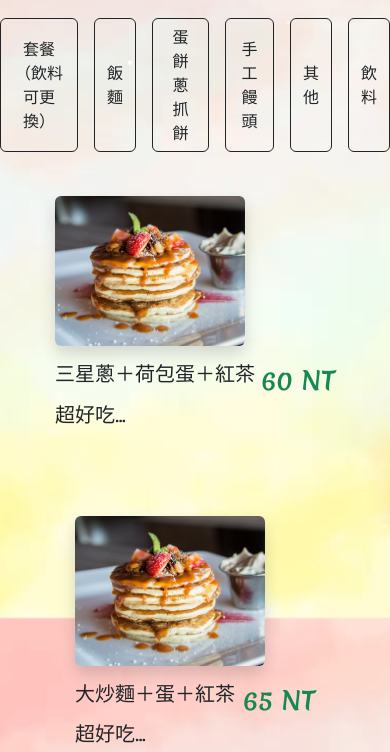
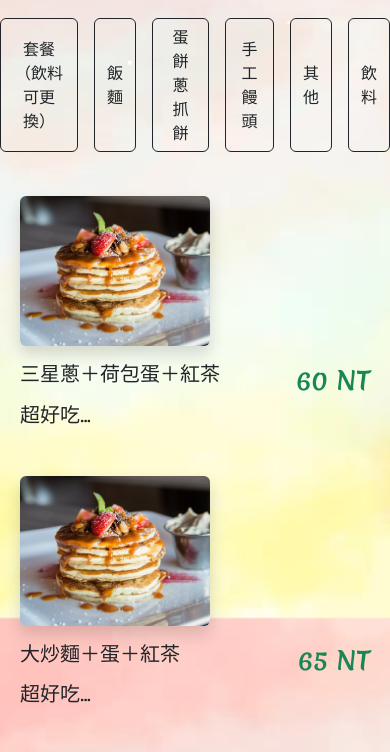
Before and after one commit to Yuta0101/menu-site, a plain HTML site: page index.html in a window 390 px wide. Shown: the part 226-978 px from the top of the page. Drawn offline with nearby package versions, Linux system fonts and the light colour scheme; a script that the page names is missing.

Commit message:
Add files via upload

```diff
--- a/style.css
+++ b/style.css
@@ -2,7 +2,7 @@
 @import url('https://fonts.googleapis.com/css2?family=Merienda:wght@300;400;500;600;700;800;900&display=swap');
 
 body {
-  font-family: 'Merienda' !important;
+  font-family: 'Merienda', cursive !important;
   background-image: url('/images/Pig.jpg');
   background-size: cover;
   background-repeat: no-repeat;
@@ -16,7 +16,7 @@ body {
   overflow-x: hidden;
 }
 
-/* 確保 canvas 不遮住內容 */
+/* 雪花 canvas 在最底層 */
 #snow-canvas {
   position: fixed;
   top: 0;
@@ -25,12 +25,13 @@ body {
   pointer-events: none;
 }
 
-/* 網站內容層在雪花之上 */
+/* 所有內容在雪花上層 */
 * {
   position: relative;
   z-index: 2;
 }
 
+/* 頁面標題 */
 .heading {
   font-family: 'Indie Flower', cursive;
   text-align: center;
@@ -39,195 +40,15 @@ body {
   color: #333;
 }
 
-#menu-list {
-  display: grid;
-  grid-template-columns: repeat(auto-fit, minmax(400px, 1fr));
-  justify-content: center;
-  padding: 40px 160px 0;
-  column-gap: 80px;
-  row-gap: 70px;
-}
-
-#card img {
-  width: 160px;
-  height: 100px;
-  object-fit: cover;
-  border-radius: 8px;
-}
-
-@media (max-width: 760px) {
-  #card {
-    max-width: 400px;
-  }
-
-  #card img {
-    width: 100%;
-    height: 240px;
-  }
-
-}@import url('https://fonts.googleapis.com/css2?family=Indie+Flower&family=Poppins:wght@100;200;300;400;500;600;700;800;900&display=swap');
-@import url('https://fonts.googleapis.com/css2?family=Merienda:wght@300;400;500;600;700;800;900&display=swap');
-
-body {
-  font-family: 'Merienda' !important;
-  background-image: url('/images/Pig.jpg');
-  background-size: cover;
-  background-repeat: no-repeat;
-  background-attachment: fixed;
-  background-position: center;
-  min-height: 100vh;
-  margin: 0;
-  padding: 0;
-  position: relative;
-  z-index: 0;
-  overflow-x: hidden;
-}
-
-/* 確保 canvas 不遮住內容 */
-#snow-canvas {
-  position: fixed;
-  top: 0;
-  left: 0;
-  z-index: 1;
-  pointer-events: none;
-}
-
-/* 網站內容層在雪花之上 */
-* {
-  position: relative;
-  z-index: 2;
-}
-
-.heading {
-  font-family: 'Indie Flower', cursive;
-  text-align: center;
-  margin-top: 50px;
-  font-size: 50px;
-  color: #333;
-}
-
-#menu-list {
-  display: grid;
-  grid-template-columns: repeat(auto-fit, minmax(400px, 1fr));
-  justify-content: center;
-  padding: 40px 160px 0;
-  column-gap: 80px;
-  row-gap: 70px;
-}
-
-#card img {
-  width: 160px;
-  height: 100px;
-  object-fit: cover;
-  border-radius: 8px;
-}
-
-@media (max-width: 760px) {
-  #card {
-    max-width: 400px;
-  }
-
-  #card img {
-    width: 100%;
-    height: 240px;
-  }
-
-}
-@import url('https://fonts.googleapis.com/css2?family=Indie+Flower&family=Poppins:wght@100;200;300;400;500;600;700;800;900&display=swap');
-@import url('https://fonts.googleapis.com/css2?family=Merienda:wght@300;400;500;600;700;800;900&display=swap');
-
-body {
-  font-family: 'Merienda' !important;
-  background-image: url('/images/Pig.jpg');
-  background-size: cover;
-  background-repeat: no-repeat;
-  background-attachment: fixed;
-  background-position: center;
-  min-height: 100vh;
-  margin: 0;
-  padding: 0;
-  position: relative;
-  z-index: 0;
-  overflow-x: hidden;
-}
-
-/* 確保 canvas 不遮住內容 */
-#snow-canvas {
-  position: fixed;
-  top: 0;
-  left: 0;
-  z-index: 1;
-  pointer-events: none;
-}
-
-/* 網站內容層在雪花之上 */
-* {
-  position: relative;
-  z-index: 2;
-}
-
-.heading {
-  font-family: 'Indie Flower', cursive;
-  text-align: center;
-  margin-top: 50px;
-  font-size: 50px;
-  color: #333;
-}
-
-#menu-list {
-  display: grid;
-  grid-template-columns: repeat(auto-fit, minmax(400px, 1fr));
-  justify-content: center;
-  padding: 40px 160px 0;
-  column-gap: 80px;
-  row-gap: 70px;
-}
-
-#card img {
-  width: 160px;
-  height: 100px;
-  object-fit: cover;
-  border-radius: 8px;
-}
-
-@media (max-width: 760px) {
-  #card {
-    max-width: 400px;
-  }
-
-  #card img {
-    width: 100%;
-    height: 240px;
-  }
-
-}
-.gif-float {
-  position: absolute;              /* 不佔空間 */
-  top: -65px;                       /* 離上方的距離，可微調 */
-  left: 90%;                       /* 水平置中 */
-  transform: translateX(-50%);     /* 水平偏移一半寬度實現置中 */
-  width: 195px;                    /* 可依需要放大縮小 */
-  z-index: 5;                      /* 確保在雪花前面，但不遮住內容 */
-  pointer-events: none;           /* 不會擋住點擊按鈕或文字 */
-}
+/* 訂購電話文字 */
 .contact-text {
   text-align: center;
   font-size: 20px;
   font-weight: bold;
   margin-top: 20px;
 }
-  /* 讓整體頁面不要橫向滑動 */
-html, body {
-  overflow-x: hidden;
-}
 
-/* 所有圖片不會超出螢幕寬度 */
-img {
-  max-width: 100%;
-  height: auto;
-}
-
-/* 防止 .gif-float 動畫 GIF 擠壓到版面 */
+/* 浮動 GIF（頂部動畫裝飾用） */
 .gif-float {
   position: absolute;
   top: 10px;
@@ -238,17 +59,43 @@ img {
   pointer-events: none;
 }
 
-/* 讓卡片在手機版換行 */
+/* 主內容卡片清單 */
+#menu-list {
+  display: grid;
+  grid-template-columns: repeat(auto-fit, minmax(400px, 1fr));
+  justify-content: center;
+  padding: 40px 160px 0;
+  column-gap: 80px;
+  row-gap: 70px;
+}
+
+/* 卡片內圖片樣式 */
+#menu-list img {
+  width: 160px;
+  height: 100px;
+  object-fit: cover;
+  border-radius: 8px;
+  max-width: 100%;
+}
+
+/* 響應式手機樣式 */
 @media (max-width: 760px) {
   #menu-list {
     display: flex;
     flex-direction: column;
     align-items: center;
     padding: 20px;
+    gap: 30px;
   }
 
-  #card {
+  #menu-list a {
     width: 100%;
     max-width: 400px;
+    flex-direction: column;
+  }
+
+  #menu-list img {
+    width: 100%;
+    height: auto;
   }
 }
```
